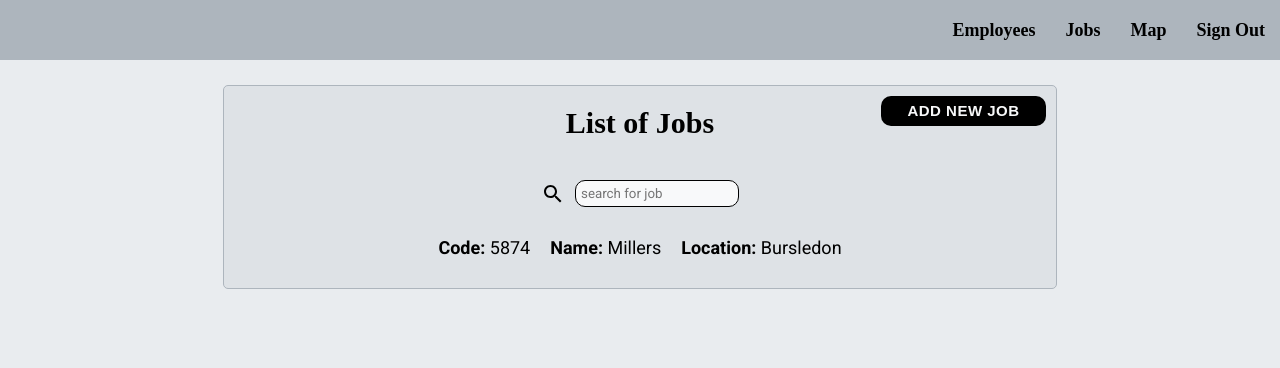
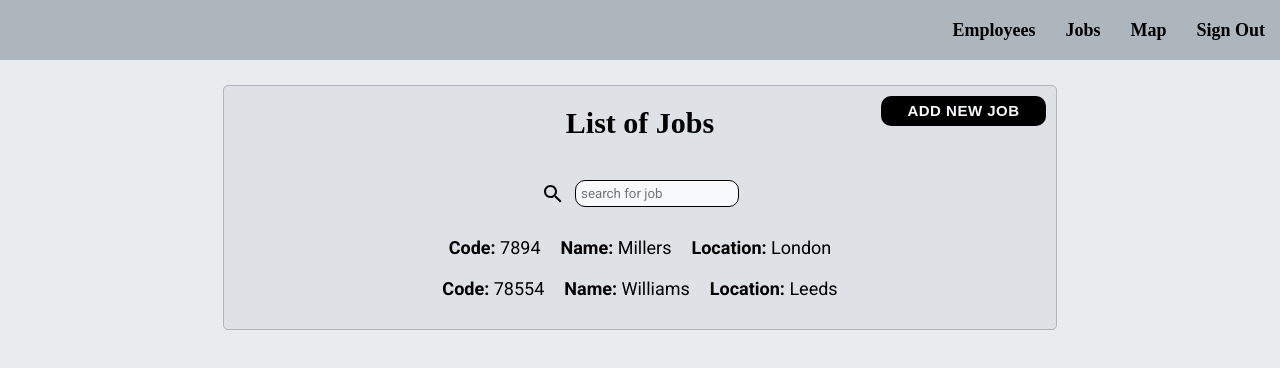
Before and after one commit to yaahcd/workflow-controller-app, a React (Vite) app: page /home/jobs in a window 1280 px wide. Shown: the top 368 px of the page. Built offline with nearby package versions, Linux system fonts and the light colour scheme; a web font is replaced by a local one.

Commit message:
made changes to job list component and added single job component

```diff
--- /dev/null
+++ b/jobList.json
@@ -0,0 +1,191 @@
+{
+  "jobs": [
+    {
+      "id": "123",
+      "job_code": "7894",
+      "name": "Millers",
+      "address": {
+        "line01": "Test Street, 1454",
+        "line02": "",
+        "postcode": "HH52 8EF",
+        "city": "London",
+        "country": "UK"
+      },
+      "plots": [
+        {
+          "1254": {
+            "total_price": "15000",
+            "first_floor": {
+              "price": "356",
+              "employees": [],
+              "finished": false
+            },
+            "second_floor": {
+              "price": "356",
+              "employees": ["John Doe"],
+              "finished": true
+            },
+            "studs": {
+              "price": "852",
+              "employees": [],
+              "finished": false
+            },
+            "stair": {
+              "price": "100",
+              "employees": [],
+              "finished": false
+            },
+            "roof": {
+              "price": "1500",
+              "employees": [],
+              "finished": false
+            },
+            "garage": false
+          },
+          "1256": {
+            "total_price": "11000",
+            "first_floor": {
+              "price": "356",
+              "employees": ["John Doe"],
+              "finished": false
+            },
+            "second_floor": false,
+            "studs": {
+              "price": "852",
+              "employees": [],
+              "finished": false
+            },
+            "stair": {
+              "price": "100",
+              "employees": [],
+              "finished": false
+            },
+            "roof": {
+              "price": "1500",
+              "employees": ["John Doe"],
+              "finished": true
+            },
+            "garage": {
+              "price": "500",
+              "employees": [],
+              "finished": false,
+              "roof": {
+                "price": "700",
+                "employees": ["John Doe"],
+                "finished": true
+              }
+            }
+          }
+        }
+      ]
+    },
+    {
+      "id": "124",
+      "job_code": "78554",
+      "name": "Williams",
+      "address": {
+        "line01": "Testing Av, 875",
+        "line02": "",
+        "postcode": "LO87 8EF",
+        "city": "Leeds",
+        "country": "UK"
+      },
+      "plots": [
+        {
+          "687": {
+            "total_price": "9000",
+            "first_floor": {
+              "price": "356",
+              "employees": [],
+              "finished": false
+            },
+            "second_floor": {
+              "price": "356",
+              "employees": ["Jane Doe"],
+              "finished": true
+            },
+            "studs": {
+              "price": "852",
+              "employees": [],
+              "finished": false
+            },
+            "stair": {
+              "price": "100",
+              "employees": [],
+              "finished": false
+            },
+            "roof": {
+              "price": "1500",
+              "employees": [],
+              "finished": false
+            },
+            "garage": false
+          },
+          "587": {
+            "total_price": "11000",
+            "first_floor": {
+              "price": "356",
+              "employees": ["Jane Doe"],
+              "finished": false
+            },
+            "second_floor": false,
+            "studs": {
+              "price": "852",
+              "employees": [],
+              "finished": false
+            },
+            "stair": {
+              "price": "100",
+              "employees": [],
+              "finished": false
+            },
+            "roof": {
+              "price": "1500",
+              "employees": ["Jane Doe"],
+              "finished": true
+            },
+            "garage": {
+              "price": "500",
+              "employees": [],
+              "finished": false,
+              "roof": {
+                "price": "700",
+                "employees": ["Jane Doe"],
+                "finished": true
+              }
+            }
+          },
+          "578": {
+            "total_price": "9000",
+            "first_floor": {
+              "price": "356",
+              "employees": [],
+              "finished": false
+            },
+            "second_floor": {
+              "price": "356",
+              "employees": ["Jane Doe"],
+              "finished": true
+            },
+            "studs": {
+              "price": "852",
+              "employees": [],
+              "finished": false
+            },
+            "stair": {
+              "price": "100",
+              "employees": [],
+              "finished": false
+            },
+            "roof": {
+              "price": "1500",
+              "employees": [],
+              "finished": false
+            },
+            "garage": false
+          }
+        }
+      ]
+    }
+  ]
+}
--- a/src/App.jsx
+++ b/src/App.jsx
@@ -6,6 +6,7 @@ import EmployeesList from "./components/employeesList/EmployeesList"
 import SingleEmployee from "./components/singleEmployee/SingleEmployee"
 import './App.css'
 import JobList from "./components/jobList/JobList"
+import SingleJob from "./components/singleJob/SingleJob"
 
 function App() {
 
@@ -18,6 +19,7 @@ function App() {
         <Route path="employees" element={<EmployeesList />}/>
         <Route path="employees/:employee" element={<SingleEmployee />}/>
         <Route path="jobs" element={<JobList/>}/>
+        <Route path="jobs/:job" element={<SingleJob/>}/>
       </Route>
     </Routes>
   )
--- a/src/components/jobList/JobList.jsx
+++ b/src/components/jobList/JobList.jsx
@@ -1,9 +1,15 @@
+import { useState } from "react";
+import { useNavigate } from "react-router-dom";
 import Button, { BUTTON_TYPE_CLASSES } from "../button/Button";
+import SearchBox from "../searchBox/SearchBox";
 import { ButtonContainer } from "../employeesList/employeesList.styles";
-import SearchBox from "../searchBox/SearchBox";
 import { JobListContainer, SingleJobContainer } from "./jobList.styles";
+import { jobs } from "../../../jobList.json";
 
 function JobList() {
+  const navigate = useNavigate();
+  const [jobList, setJobList] = useState(jobs);
+
   return (
     <JobListContainer>
       <ButtonContainer>
@@ -14,17 +20,19 @@ function JobList() {
         placeholder={"search for job"}
         onChangeHandler={"onSearchChange"}
       />
-      <SingleJobContainer>
+      {jobList.map((job) => (
+        <SingleJobContainer onClick={() => navigate(`${job.job_code}`)}>
           <p>
-          <span>Code:</span> 5874
+            <span>Code:</span> {job.job_code}
           </p>
           <p>
-          <span>Name:</span> Millers
+            <span>Name:</span> {job.name}
           </p>
           <p>
-          <span>Location:</span> Bursledon
+            <span>Location:</span> {job.address.city}
           </p>
         </SingleJobContainer>
+      ))}
     </JobListContainer>
   );
 }
--- /dev/null
+++ b/src/components/singleJob/SingleJob.jsx
@@ -0,0 +1,11 @@
+
+
+function SingleJob() {
+  return (
+    <div>
+
+    </div>
+  )
+}
+
+export default SingleJob
--- /dev/null
+++ b/src/components/singleJob/singleJob.styles.jsx
@@ -0,0 +1 @@
+import styled from "styled-components";
```
Also changed, not shown: src/components/employeesList/EmployeesList.jsx (+4 -4 lines). Lines whose indentation alone changed are shown as unchanged.
